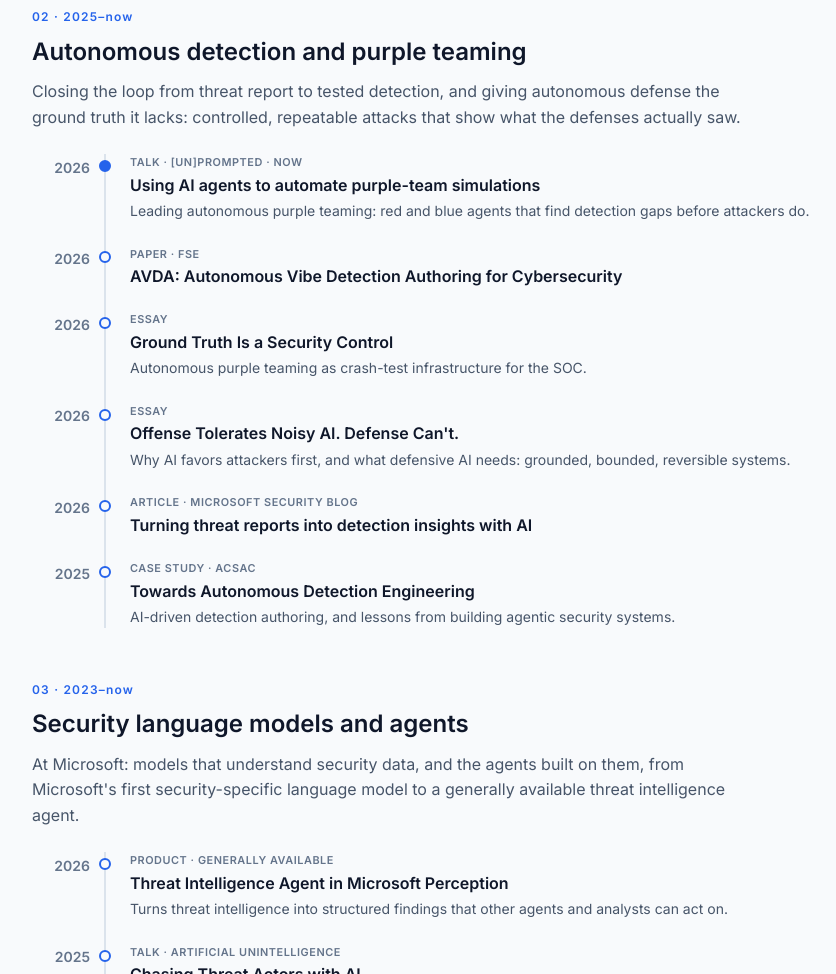
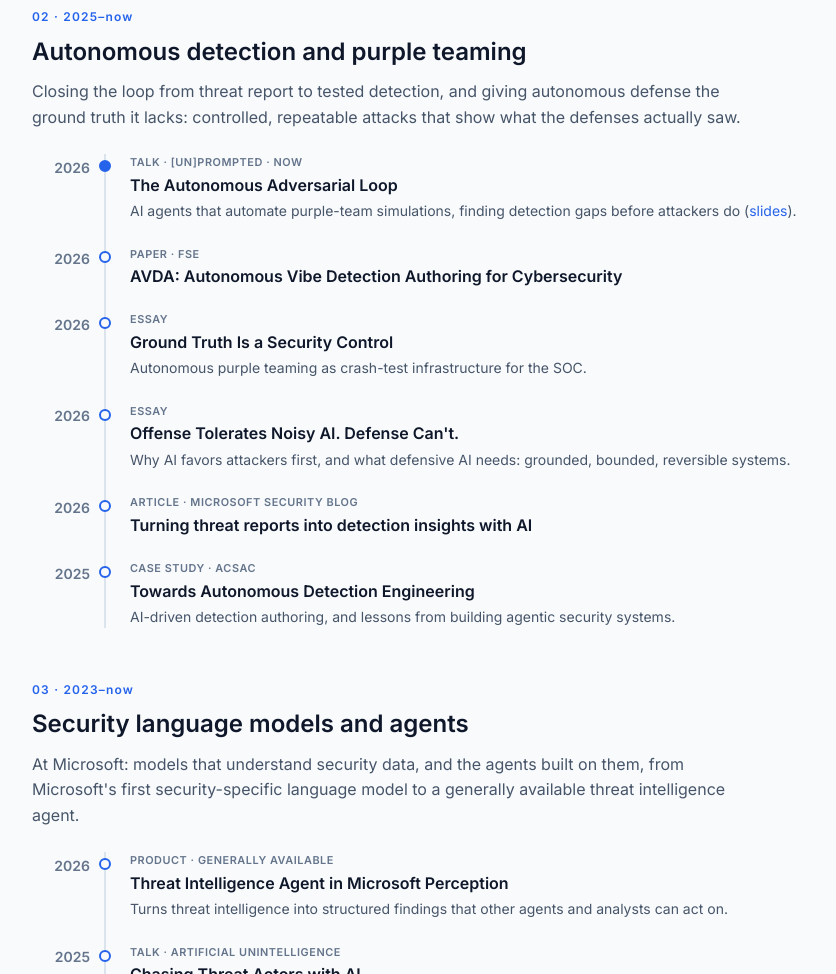
Before and after one commit to bulutmf/bulutmf.github.io, a plain HTML site: page research.html in a window 1280 px wide. Shown: the part 853-1827 px from the top of the page, without its empty margins (192-1028 px from the left). Drawn offline with Linux system fonts and the light colour scheme.

Commit message:
Add the [un]prompted talk video
Link the recording of "The Autonomous Adversarial Loop" ([un]prompted 2,
2026) from the Talks, News and Research pages, and use the talk's official
title. The home page's News column picks it up from news.html.

Co-Authored-By: Claude Opus 5.5 <noreply@anthropic.com>

```diff
--- a/research.html
+++ b/research.html
@@ -126,10 +126,11 @@
             <span class="tl-year">2026</span>
             <div class="tl-body">
               <span class="tl-kind">Talk · [un]prompted · Now</span>
-              <a class="tl-title" href="https://docs.google.com/presentation/d/1oKdb9k6B40aRG2SZLmAsBNpiWtcSXE5t/edit?rtpof=true&amp;sd=true"
-                target="_blank" rel="noopener noreferrer">Using AI agents to automate purple-team simulations</a>
-              <p class="tl-note">Leading autonomous purple teaming: red and blue agents that find detection gaps before
-                attackers do.</p>
+              <a class="tl-title" href="https://www.youtube.com/watch?v=cwmaCyHcPVY" target="_blank"
+                rel="noopener noreferrer">The Autonomous Adversarial Loop</a>
+              <p class="tl-note">AI agents that automate purple-team simulations, finding detection gaps before attackers
+                do (<a href="https://docs.google.com/presentation/d/1oKdb9k6B40aRG2SZLmAsBNpiWtcSXE5t/edit?rtpof=true&amp;sd=true"
+                  target="_blank" rel="noopener noreferrer">slides</a>).</p>
             </div>
           </li>
           <li class="tl-item">
```
Also changed, not shown: index.html (+1 -1 lines), news.html (+1 -1 lines), talks.html (+4 -2 lines), llms.txt.
